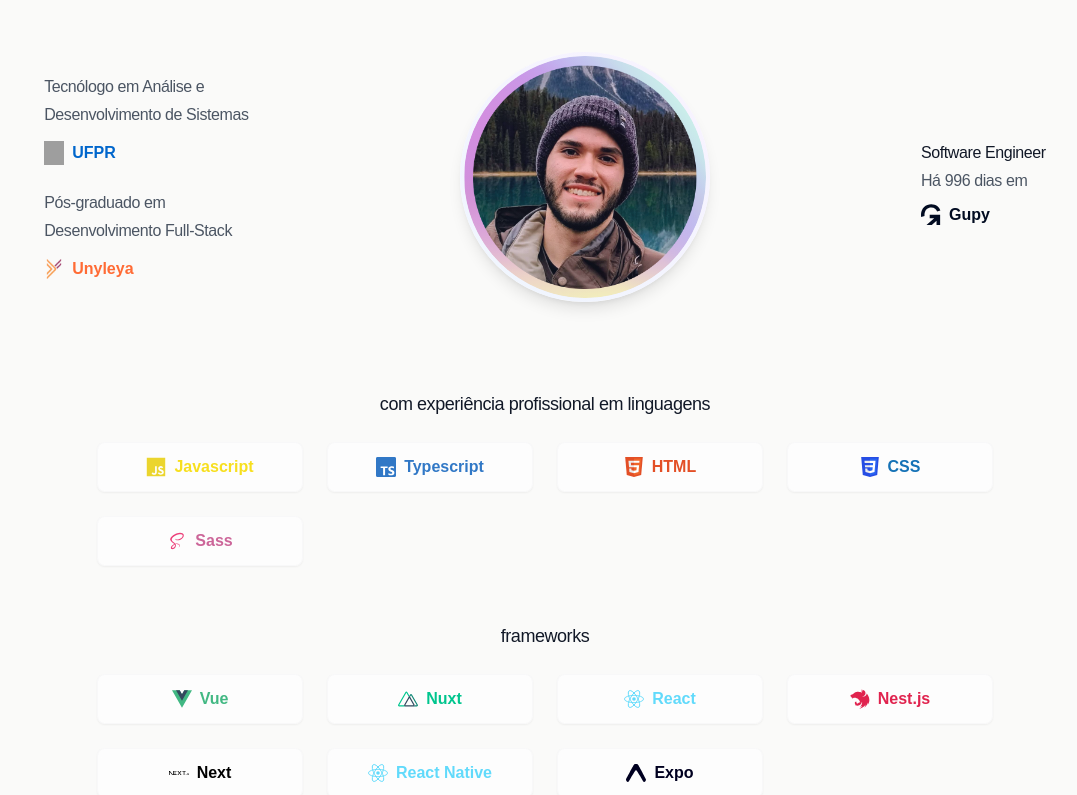
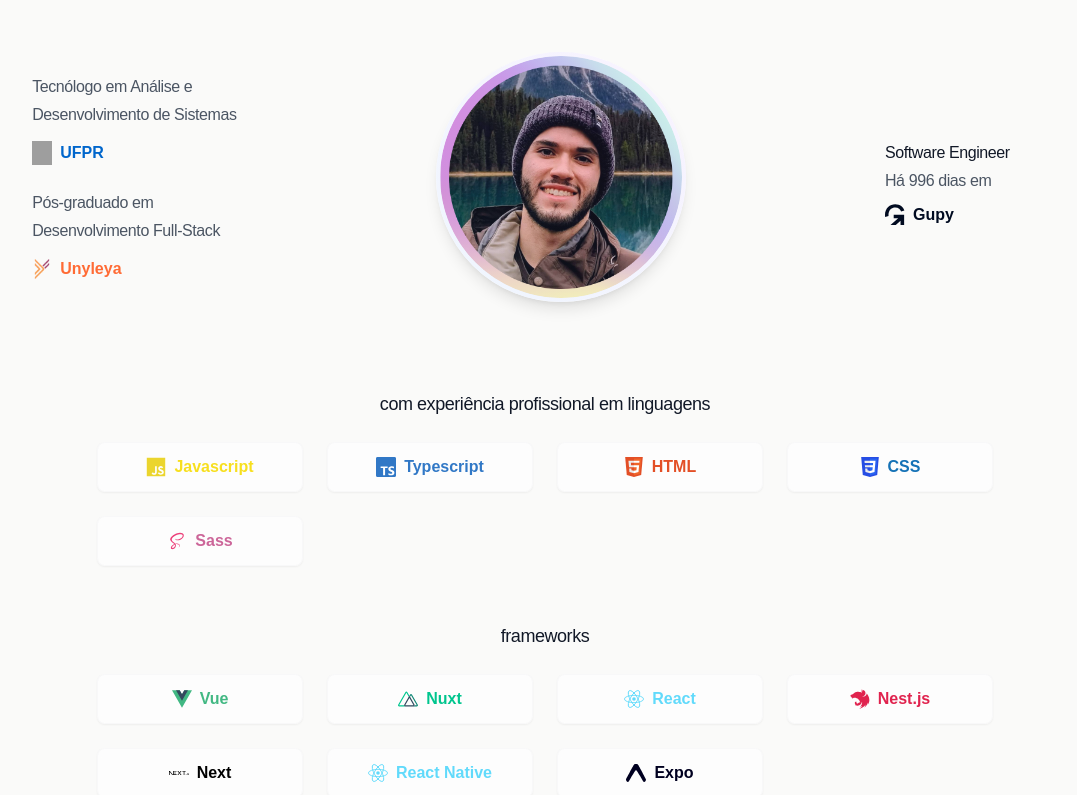
Before and after one commit to rogeriobayer/bayer.ooo, a Next.js app: page / in a window 1280 px wide. Shown: the part 865-1660 px from the top of the page, without its empty margins (95-1172 px from the left). Built offline with nearby package versions, Linux system fonts and the light colour scheme; grey boxes are pictures that could not be loaded; a web font is replaced by a local one.

Commit message:
fix(bayerooo): :lock: fix margin of summary component

```diff
--- a/src/app/components/Summary.jsx
+++ b/src/app/components/Summary.jsx
@@ -59,7 +59,7 @@ export const Summary = () => {
               <div className="absolute inset-0 rounded-full bg-gradient-to-tr from-blue-400/10 to-purple-400/10"></div>
             </div>
           </div>
-          <div className="flex flex-col justify-center order-3 items-start w-full md:w-auto"> <p className="text-base font-medium leading-7 mt-3 text-gray-900 sm:tracking-tight">
+          <div className="flex flex-col justify-center order-3 items-start w-full md:w-auto mr-0 lg:mr-12"> <p className="text-base font-medium leading-7 mt-3 text-gray-900 sm:tracking-tight">
             {t(career.position.nameKey)}
           </p>
             <p className="text-base font-light leading-7 text-gray-600 sm:tracking-tight mb-2">
```
